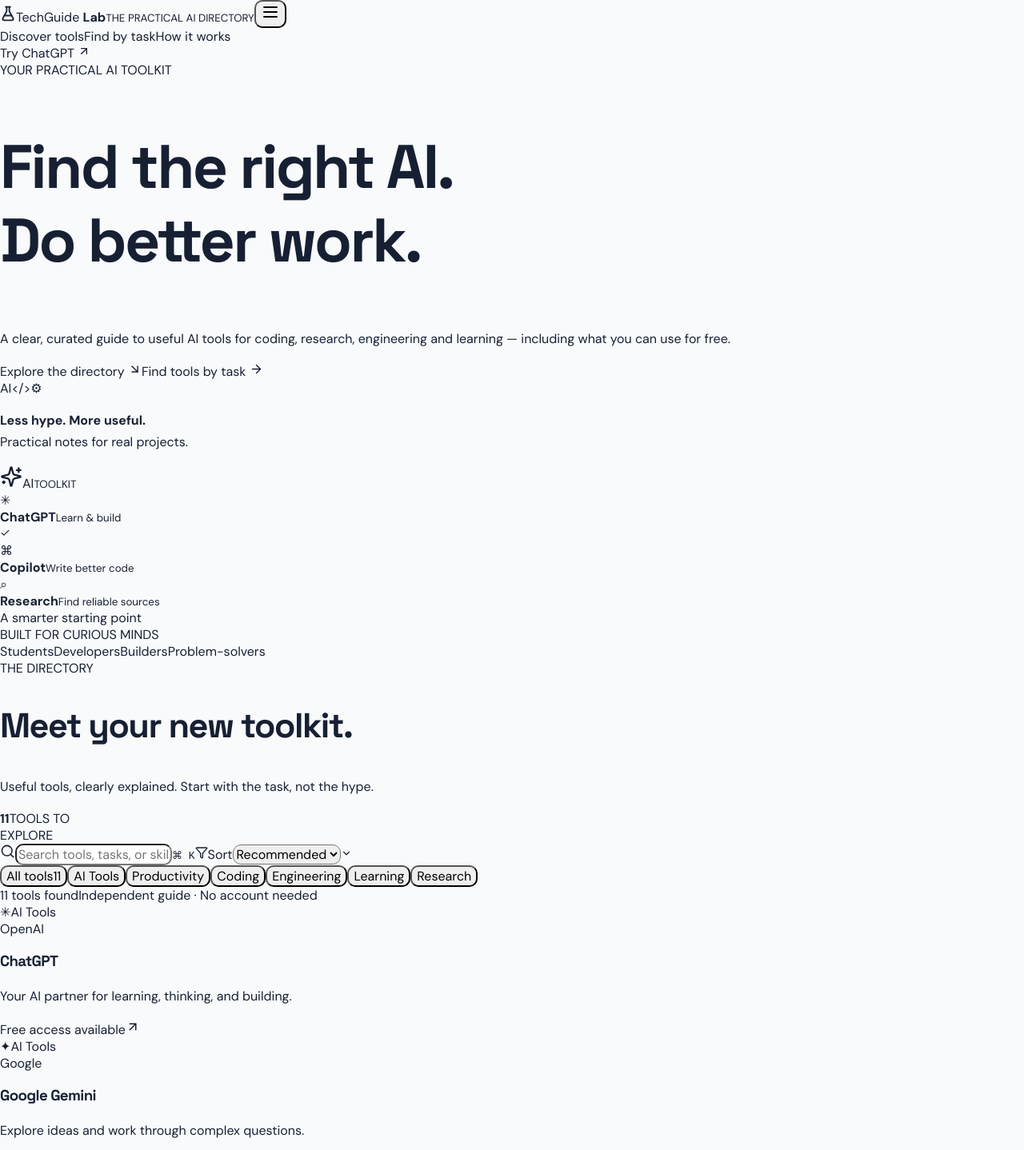
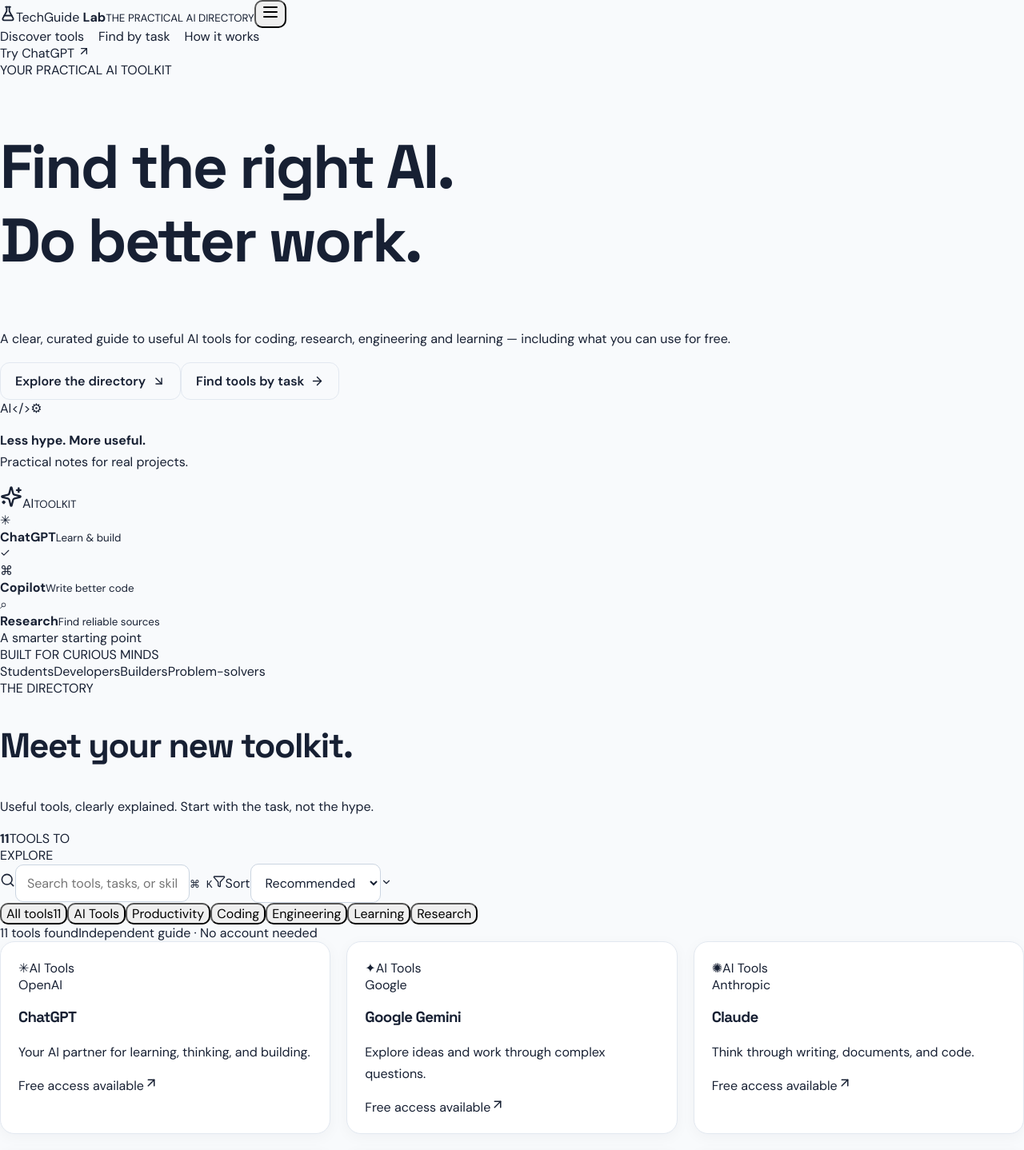
Before and after one commit to Jashwanth186/techguide-lab, a React (Vite) app: page / in a window 1280 px wide. Shown: the top 1438 px of the page at 80% size. Built offline with nearby package versions, Linux system fonts and the light colour scheme.

Commit message:
Update styles.css

```diff
--- a/src/styles.css
+++ b/src/styles.css
@@ -9,7 +9,11 @@
   text-rendering: optimizeLegibility;
   -webkit-font-smoothing: antialiased;
   -moz-osx-font-smoothing: grayscale;
-  font-optical-sizing: auto;
+  --ink: #172033;
+  --muted: #64748b;
+  --line: #e2e8f0;
+  --blue: #4f46e5;
+  --surface: #ffffff;
 }
 
 * {
@@ -27,15 +31,11 @@
   background: #f8fafc;
 }
 
-button,
-input,
-textarea,
-select {
+button, input, textarea, select {
   font: inherit;
 }
 
-button,
-a {
+button, a {
   -webkit-tap-highlight-color: transparent;
 }
 
@@ -53,10 +53,7 @@
   max-width: 100%;
 }
 
-h1,
-h2,
-h3,
-h4 {
+h1, h2, h3, h4 {
   font-family: 'Space Grotesk', sans-serif;
   line-height: 1.2;
   letter-spacing: -0.035em;
@@ -74,23 +71,19 @@
   line-height: 1.7;
 }
 
-button,
-input,
-textarea,
-select {
+button, input, textarea, select {
   border-radius: 10px;
 }
 
 button {
-  transition: transform 0.2s ease, opacity 0.2s ease;
+  transition: transform .2s ease, opacity .2s ease;
 }
 
 button:hover {
-  opacity: 0.88;
+  opacity: .88;
 }
 
-a:focus-visible,
-button:focus-visible,
+a:focus-visible, button:focus-visible,
 input:focus-visible {
   outline: 3px solid #8b9cff;
   outline-offset: 3px;
@@ -100,3 +93,126 @@
   background: #dbeafe;
   color: #172033;
 }
+
+/* General layout */
+#root {
+  min-height: 100vh;
+}
+
+.container, .page-container, .shell, .site-container {
+  width: min(1120px, calc(100% - 40px));
+  margin-inline: auto;
+}
+
+section {
+  scroll-margin-top: 90px;
+}
+
+header, nav {
+  max-width: 100%;
+}
+
+nav {
+  display: flex;
+  align-items: center;
+  gap: 18px;
+}
+
+nav a {
+  transition: color .2s ease;
+}
+
+nav a:hover {
+  color: var(--blue);
+}
+
+/* Cards */
+.card, .tool-card, .use-case-card, .feature-card {
+  background: var(--surface);
+  border: 1px solid var(--line);
+  border-radius: 18px;
+  padding: 22px;
+  box-shadow: 0 4px 18px rgba(15, 23, 42, .04);
+}
+
+.tool-card, .use-case-card, .feature-card {
+  height: 100%;
+  transition: transform .2s ease, box-shadow .2s ease;
+}
+
+.tool-card:hover, .use-case-card:hover,
+.feature-card:hover {
+  transform: translateY(-3px);
+  box-shadow: 0 12px 30px rgba(15, 23, 42, .08);
+}
+
+/* Responsive grids */
+.tools-grid, .tool-grid, .cards-grid,
+.use-cases-grid, .features-grid {
+  display: grid;
+  grid-template-columns: repeat(3, minmax(0, 1fr));
+  gap: 20px;
+}
+
+/* Buttons */
+.btn, .button, .primary-button {
+  display: inline-flex;
+  align-items: center;
+  justify-content: center;
+  gap: 8px;
+  padding: 12px 18px;
+  border: 1px solid var(--line);
+  border-radius: 12px;
+  font-weight: 600;
+}
+
+.btn-primary, .primary-button, .button-primary {
+  color: white;
+  background: var(--blue);
+  border-color: var(--blue);
+}
+
+/* Form controls */
+input, textarea, select {
+  max-width: 100%;
+  padding: 12px 14px;
+  border: 1px solid #cbd5e1;
+  background: white;
+  color: var(--ink);
+}
+
+input:focus, textarea:focus, select:focus {
+  border-color: var(--blue);
+  outline: 2px solid #c7d2fe;
+}
+
+/* Small screens */
+@media (max-width: 800px) {
+  .tools-grid, .tool-grid, .cards-grid,
+  .use-cases-grid, .features-grid {
+    grid-template-columns: repeat(2, minmax(0, 1fr));
+  }
+
+  nav {
+    flex-wrap: wrap;
+  }
+}
+
+@media (max-width: 540px) {
+  .container, .page-container, .shell, .site-container {
+    width: min(100% - 28px, 1120px);
+  }
+
+  .tools-grid, .tool-grid, .cards-grid,
+  .use-cases-grid, .features-grid {
+    grid-template-columns: 1fr;
+  }
+
+  h1 {
+    font-size: clamp(2.4rem, 12vw, 3.5rem);
+  }
+
+  .card, .tool-card, .use-case-card, .feature-card {
+    padding: 18px;
+  }
+}
```
